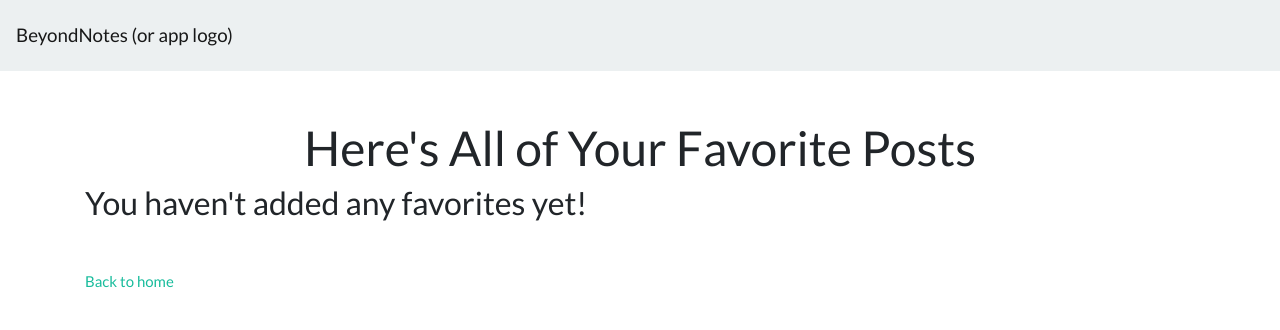
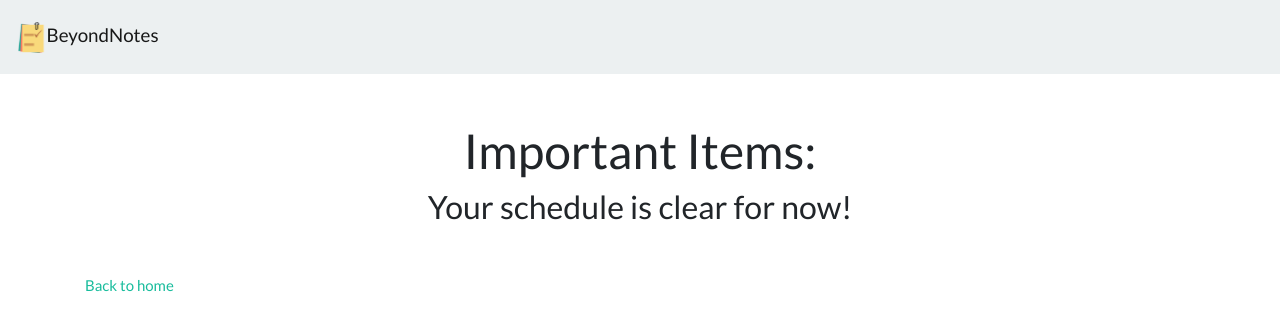
Before and after one commit to team4project3/BeyondNotes, a React (Create React App) app in the folder client/: page /favorites in a window 1280 px wide. Shown: the top 330 px of the page. Built offline with nearby package versions, Linux system fonts and the light colour scheme.

Commit message:
added dashboard template and important items page for testing

```diff
--- a/client/public/style.css
+++ b/client/public/style.css
@@ -5,3 +5,18 @@
     max-width: 70%; */
     text-align: center;
 }
+
+/* Dashboard */
+
+.dashboard-title {
+    text-align: center;
+}
+
+/* Navbar */
+
+.navlogo {
+    max-width: 5%;
+    max-height: 5%;
+    min-width: 5%;
+    min-height: 5%;
+}
--- a/client/src/components/Nav/index.js
+++ b/client/src/components/Nav/index.js
@@ -1,14 +1,18 @@
 import React from "react";
 import { useStoreContext } from "../../utils/GlobalState";
+
+import NavLogo from '../Nav/navlogo';
+import NavbarLogo from "../../img/papernote.png"
+
+
 
 function Nav() {
   const [store] = useStoreContext();
 
   return (
     <nav className="navbar navbar-expand-lg navbar-light bg-light">
-      <a className="navbar-brand" href="/">
-        BeyondNotes (or app logo)
-      </a>
+      <NavLogo image={NavbarLogo}
+      />
       {store.loading ? <a className="navbar-brand ml-auto">Loading...</a> : <></>}
     </nav>
   );
--- /dev/null
+++ b/client/src/components/Nav/navlogo.jsx
@@ -0,0 +1,17 @@
+import React from 'react';
+
+function NavLogo(props) {
+
+    return (
+        <a className="navbar-brand" href="/">
+            <img
+                className="img-fluid navlogo"
+                src={props.image}
+                alt="navbarImage"
+            />
+             BeyondNotes
+        </a>
+    )
+};
+
+export default NavLogo;
--- a/client/src/components/PostsList/index.js
+++ b/client/src/components/PostsList/index.js
@@ -38,7 +38,7 @@ function PostsList() {
 
   return (
     <div>
-      <h1>Notes on Schedule</h1>
+      <h1 className="dashboard-title">Dashboard</h1>
       <h3 className="mb-5 mt-5">Click on a note to view</h3>
       {state.posts.length ? (
         <List>
--- a/client/src/pages/FavoritesList.js
+++ b/client/src/pages/FavoritesList.js
@@ -26,7 +26,7 @@ const FavoritesList = () => {
 
   return (
     <div className="container mb-5 mt-5">
-      <h1 className="text-center">Here's All of Your Favorite Posts</h1>
+      <h1 className="text-center">Important Items:</h1>
       {state.favorites.length ? (
         <List>
           <h3 className="mb-5 mt-5">Click on a post to view in detail</h3>
@@ -42,7 +42,7 @@ const FavoritesList = () => {
           ))}
         </List>
       ) : (
-        <h3>You haven't added any favorites yet!</h3>
+        <h3 className="text-center">Your schedule is clear for now! </h3>
       )}
       <div className="mt-5">
         <Link to="home">Back to home</Link>
```
Also changed, not shown: client/src/img/papernote.png (added).
